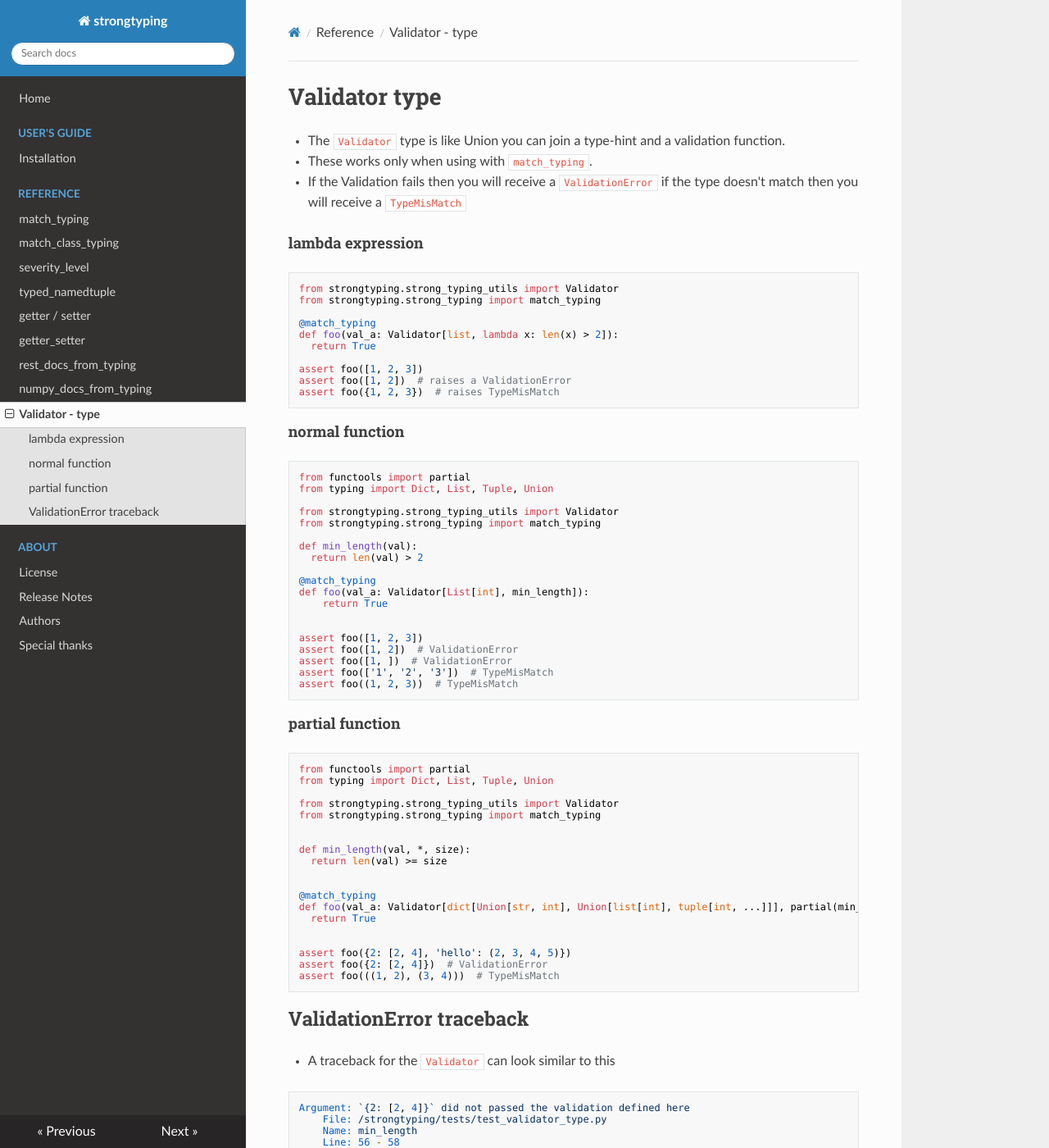
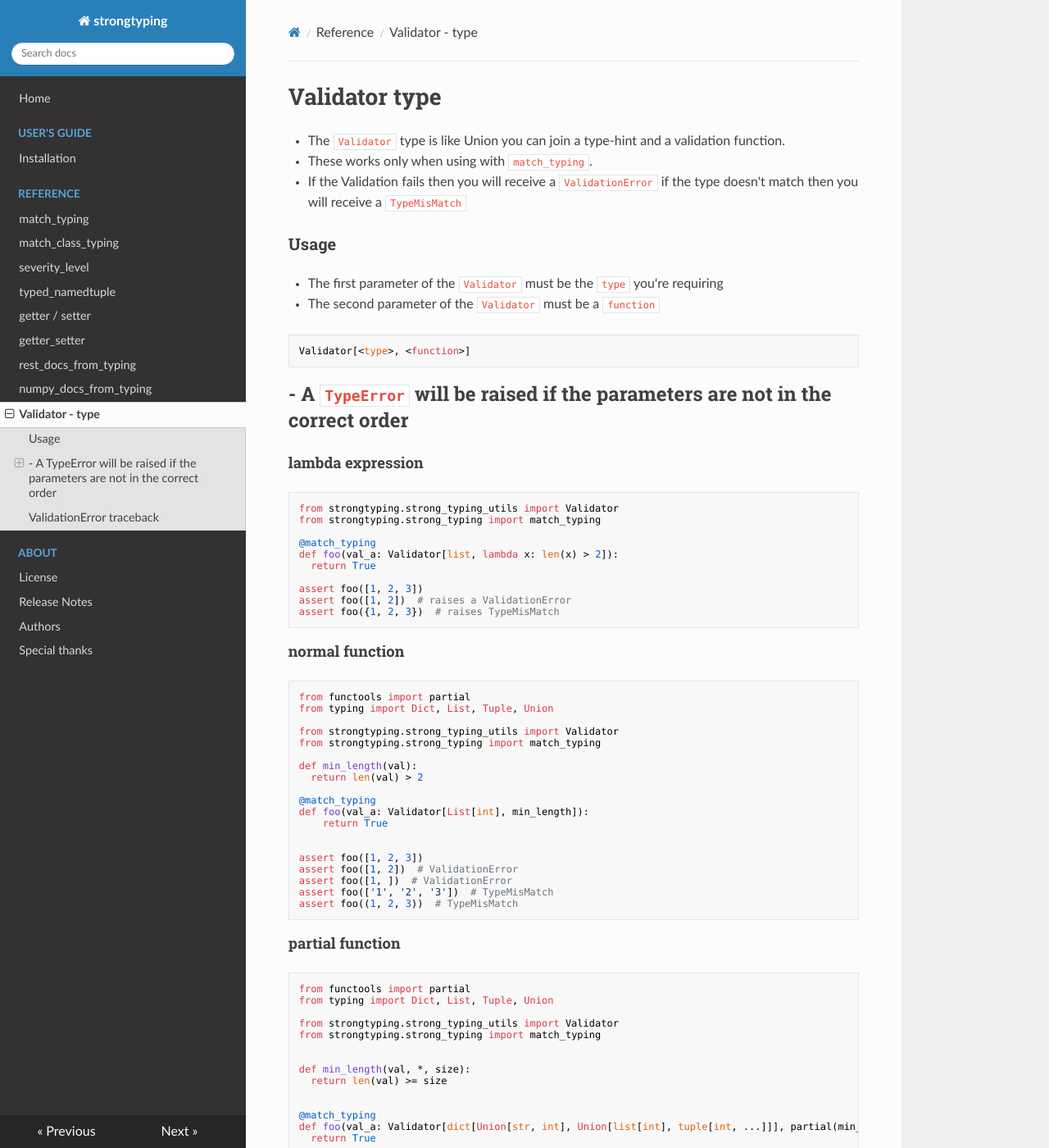
Before and after one commit to FelixTheC/strongtyping, an MkDocs documentation site: the page built from docs/validator.md, in a window 1280 px wide and 1400 px high. Shown: the whole window at 82% size. Built offline with MkDocs 1.6.1, drawn with Linux system fonts in a browser that asks for light colours; nearby versions of some CDN libraries; some of the changed text lies outside the part shown.

````diff
--- a/docs/match_typing.md
+++ b/docs/match_typing.md
@@ -74,7 +74,8 @@ def multipler(a: int, b: int):
 
 print(multipler('Hello', 4))
 """
-/StrongTyping/strongtyping/docs.py:208: RuntimeWarning: Incorrect parameters: a: <class 'int'>
+/StrongTyping/strongtyping/docs.py:208: RuntimeWarning: Incorrect parameter: [a] `'Hello'`
+	required: <class 'int'>
   warnings.warn(msg, RuntimeWarning)
 HelloHelloHelloHello
 """
--- a/docs/validator.md
+++ b/docs/validator.md
@@ -3,6 +3,15 @@
 - These works only when using with `match_typing`.
 - If the Validation fails then you will receive a `ValidationError` if the type doesn't match
   then you will receive a `TypeMisMatch`
+
+### Usage
+- The first parameter of the `Validator` must be the `type` you're requiring
+- The second parameter of the `Validator` must be a `function`
+```
+Validator[<type>, <function>]
+```
+- A `TypeError` will be raised if the parameters are not in the correct order
+---
 
 #### lambda expression
 ```python
@@ -69,7 +78,8 @@ assert foo(((1, 2), (3, 4)))  # TypeMisMatch
 - A traceback for the `Validator` can look similar to this
 ```
 Argument: `{2: [2, 4]}` did not passed the validation defined here
-	File: /strongtyping/tests/test_validator_type.py
+	File: "/home/eisenmenger/PycharmProjects/strongtyping/strongtyping/tmp.py", line: 13
 	Name: min_length
-	Line: 56 - 58
 ```
+- `File:` describes where the validation function is defined
+- `Name:` the name of the validation function
````
Also changed, not shown: docs/release-notes.md (+1 -0 lines), 3 other files.
